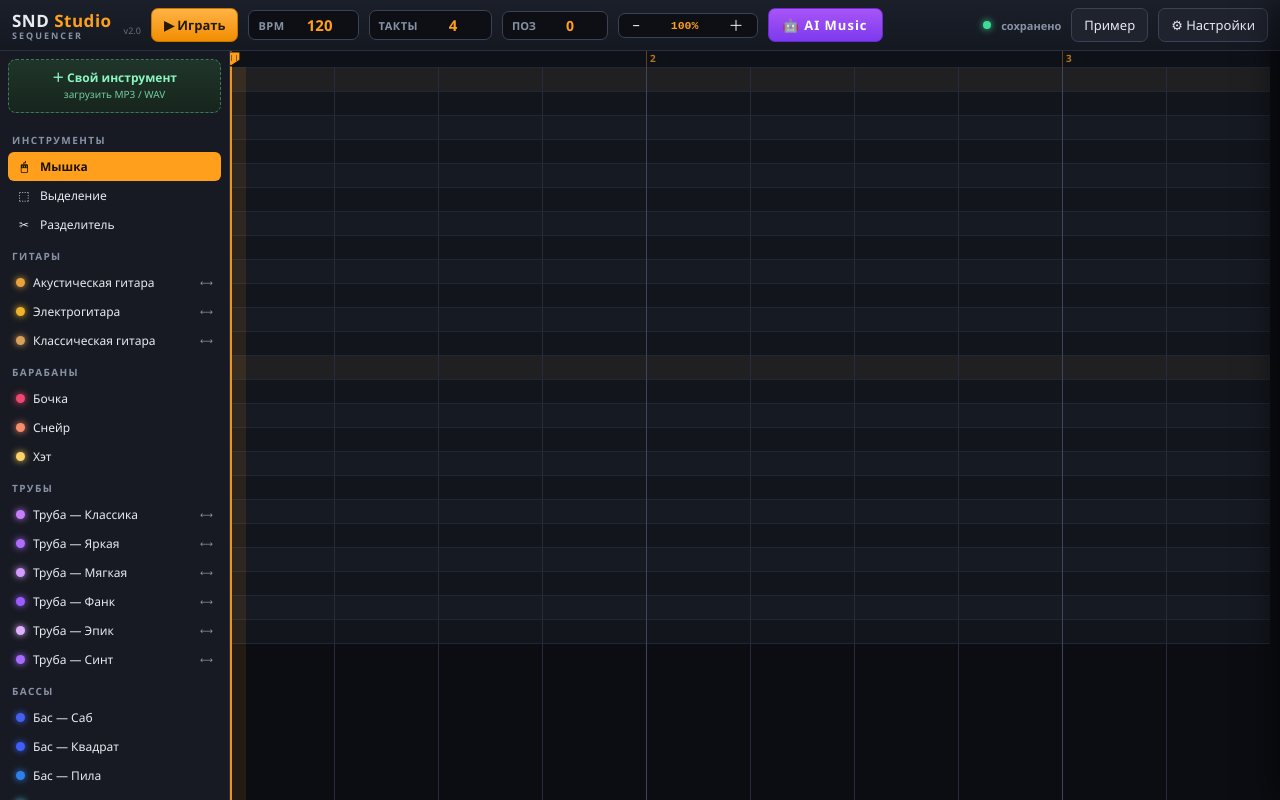
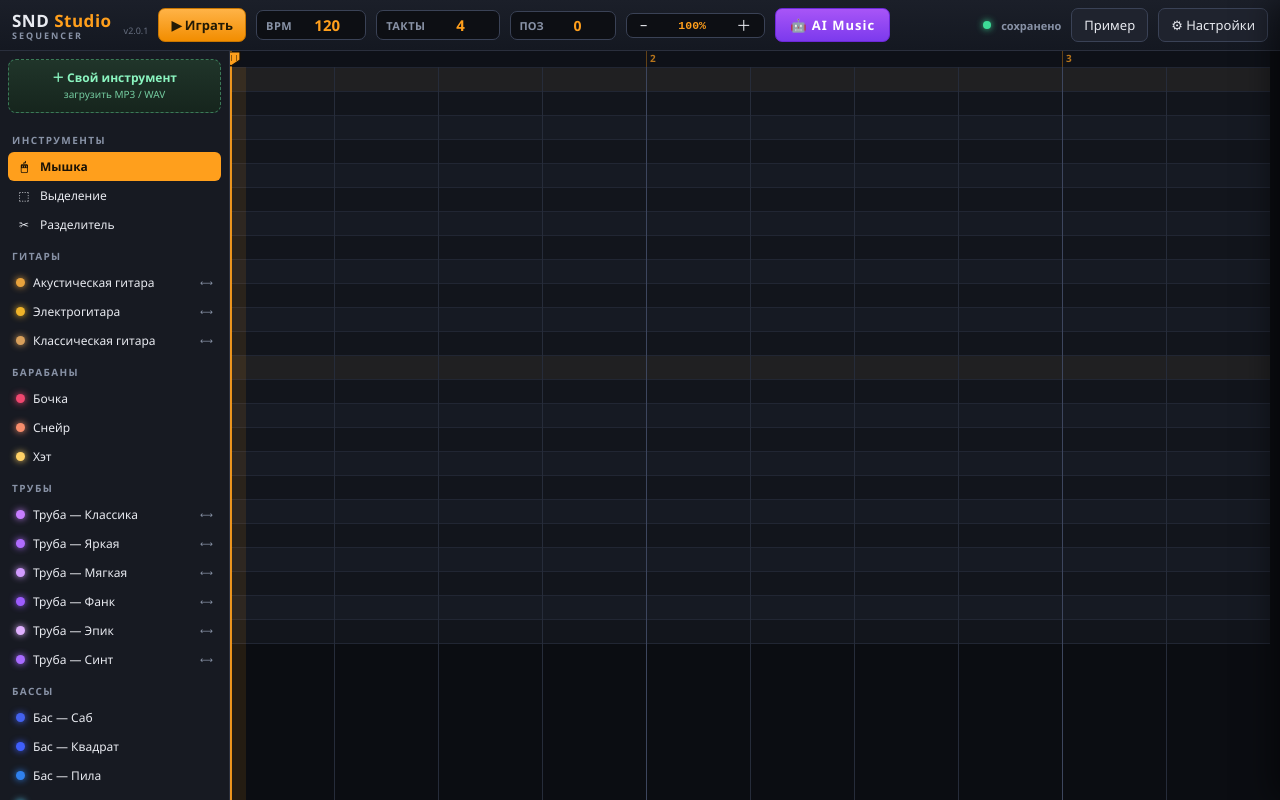
Before and after one commit to M3nree/snd-studio, a website: page public/index.html in a window 1280 px wide. Drawn offline with Linux system fonts and the light colour scheme.

Commit message:
Тест обновления: версия v2.0.1

```diff
--- a/public/index.html
+++ b/public/index.html
@@ -232,7 +232,7 @@ textarea{resize:vertical;line-height:1.5;}
 <div id="app">
   <div class="topbar">
     <div class="logo">SND <span>Studio</span><small>SEQUENCER</small></div>
-    <div style="font-size:9px;color:var(--muted);margin-left:-4px;margin-top:10px;opacity:.7;">v2.0</div>
+    <div style="font-size:9px;color:var(--muted);margin-left:-4px;margin-top:10px;opacity:.7;">v2.0.1</div>
     <button id="btnPlay" class="primary">▶ Играть</button>
     <div class="num-box" title="Темп"><span>BPM</span><input type="number" id="bpmInput" value="120" min="40" max="240" step="1" inputmode="numeric"></div>
     <div class="num-box" title="Длина трека"><span>ТАКТЫ</span><input type="number" id="barsInput" value="4" min="1" max="200" step="1" inputmode="numeric"></div>
```
